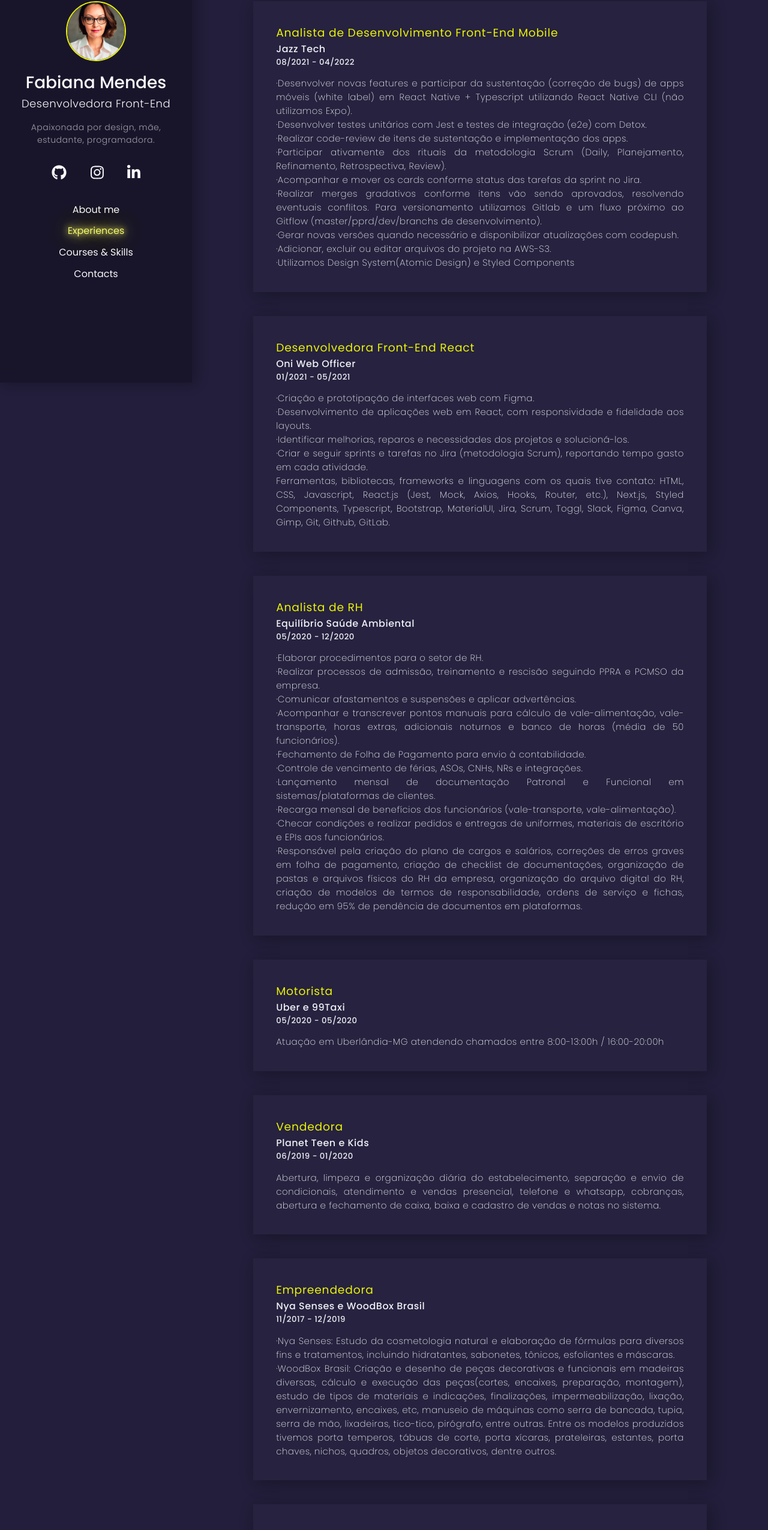
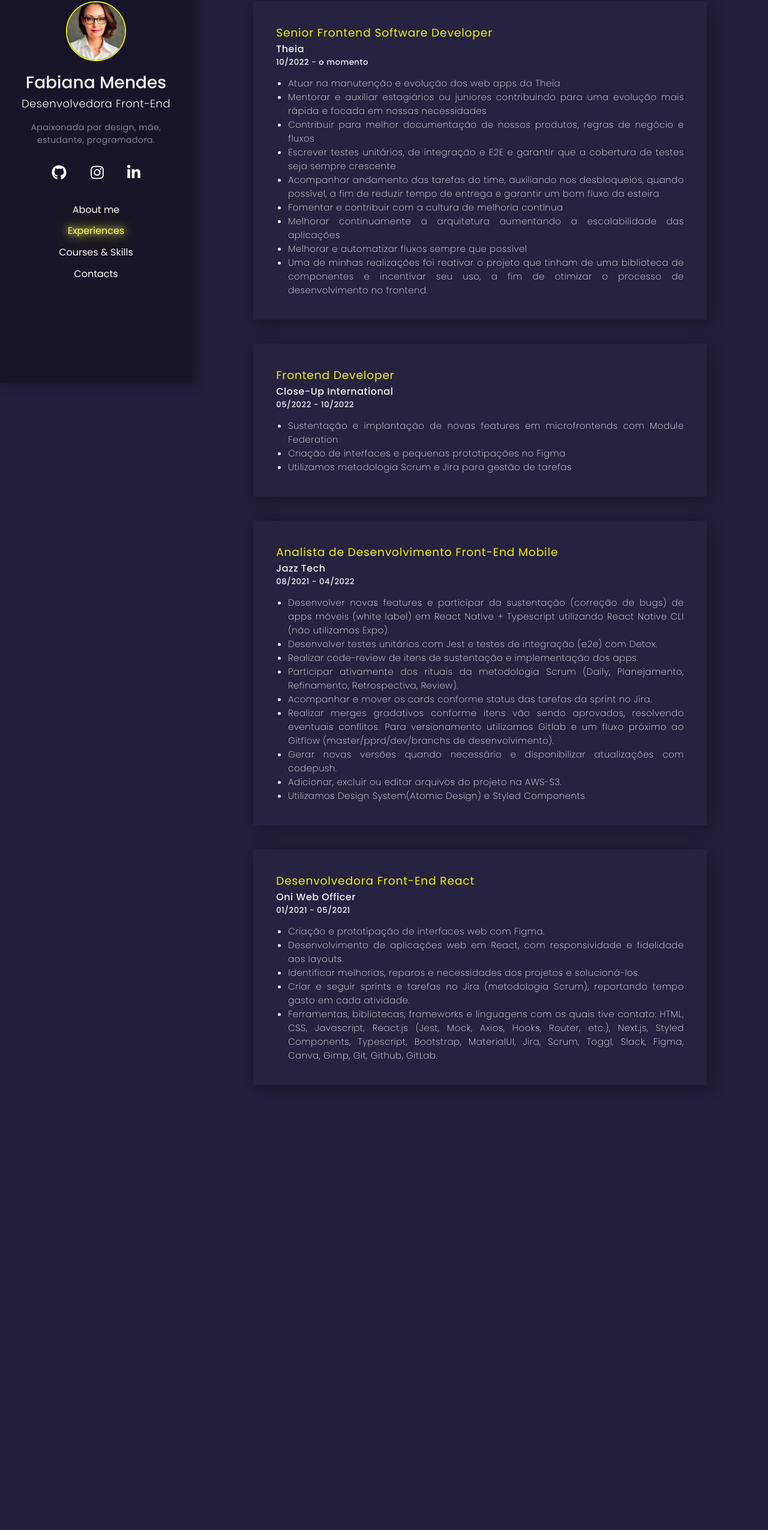
Before and after one commit to FabianaMendes/react-portfolio, a React (Create React App) app: page /experiences in a window 1280 px wide. Shown: the part 162-2713 px from the top of the page at 60% size. After the commit the page ends 2074 px from the top, so only its background shows below. Built offline with nearby package versions, Linux system fonts and the light colour scheme.

Commit message:
Improve css, update experiences

```diff
--- a/src/App.css
+++ b/src/App.css
@@ -2,7 +2,7 @@
 
 :root {
   --primary: #eaf205;
-  --primary-dark: #b9bf04;
+  --primary-dark: #a8ad0c;
   --primary-light: #f2f769;
   --light: #f8f8f8;
   --light-gray: #eef0f6;
@@ -10,17 +10,6 @@
   --dark-gray: #221e3b;
   --dark: #18152b;
 }
-
-/* :root {
-    --primary: #F5A9E1;
-    --primary-dark: #F294D9;
-    --primary-light: #F7BFE8;
-    --light: #F8F8F8;
-    --light-gray: #EEF0F6;
-    --gray: #888888;
-    --dark-gray: #221d42;
-    --dark: #1C1737;
-  } */
 
 * {
   margin: 0;
--- a/src/components/SkillBar/style.css
+++ b/src/components/SkillBar/style.css
@@ -21,7 +21,11 @@
   top: 0;
   left: 0;
   height: 100%;
-  background-color: var(--primary);
+  background-color: var(--primary-dark);
+}
+
+.skill p {
+  color: #FFF;
 }
 
 .skillbar-container .skillbar .skill p {
--- /dev/null
+++ b/src/helpers.js
@@ -0,0 +1,9 @@
+export function formatItemsForList(items) {
+  return (
+    <ul style={{ paddingLeft: 20 }}>
+      {items.map(item => (
+        <li>{item}</li>
+      ))}
+    </ul>
+  )
+}
--- a/src/pages/Experiences/index.js
+++ b/src/pages/Experiences/index.js
@@ -1,4 +1,5 @@
 import Card from "../../components/Cards";
+import { formatItemsForList } from "../../helpers";
 import "./style.css";
 
 export default function Experiences() {
@@ -9,173 +10,85 @@ export default function Experiences() {
         <div className="line"></div>
         <div className="cards-experiences">
           <Card
+            position="Senior Frontend Software Developer"
+            company="Theia"
+            time="10/2022 - o momento"
+            description={formatItemsForList([
+              `Atuar na manutenção e evolução dos web apps da Theia`,
+              `Mentorar e auxiliar estagiários ou juniores contribuindo
+              para uma evolução mais rápida e focada em nossas necessidades`,
+              `Contribuir para melhor documentação de nossos produtos,
+              regras de negócio e fluxos`,
+              `Escrever testes unitários, de integração e E2E e garantir
+              que a cobertura de testes seja sempre crescente`,
+              `Acompanhar andamento das tarefas do time, auxiliando nos desbloqueios,
+              quando possível, a fim de reduzir tempo de entrega e garantir
+              um bom fluxo da esteira`,
+              `Fomentar e contribuir com a cultura de melhoria contínua`,
+              `Melhorar continuamente a arquitetura aumentando a escalabilidade
+              das aplicações`,
+              `Melhorar e automatizar fluxos sempre que possível`,
+              `Uma de minhas realizações foi reativar o projeto que tinham
+              de uma biblioteca de componentes e incentivar seu uso, a fim de
+              otimizar o processo de desenvolvimento no frontend.`
+            ])}
+          />
+          <Card
+            position="Frontend Developer"
+            company="Close-Up International"
+            time="05/2022 - 10/2022"
+            description={formatItemsForList([
+              `Sustentação e implantação de novas features em microfrontends com Module Federation`,
+              `Criação de interfaces e pequenas prototipações no Figma`,
+              `Utilizamos metodologia Scrum e Jira para gestão de tarefas`
+            ])}
+          />
+          <Card
             position="Analista de Desenvolvimento Front-End Mobile"
             company="Jazz Tech"
             time="08/2021 - 04/2022"
-            description={
-              <p>
-                ·Desenvolver novas features e participar da sustentação
+            description={formatItemsForList([
+              `Desenvolver novas features e participar da sustentação
               (correção de bugs) de apps móveis (white label) em React Native
-                + Typescript utilizando React Native CLI (não utilizamos Expo).
-                <br></br>
-                ·Desenvolver testes unitários com Jest e testes de integração
-                (e2e) com Detox.
-                <br></br>
-                ·Realizar code-review de itens de sustentação e implementação
-                dos apps.
-                <br></br>
-                ·Participar ativamente dos rituais da metodologia Scrum (Daily,
-                Planejamento, Refinamento, Retrospectiva, Review).
-                <br></br>
-                ·Acompanhar e mover os cards conforme status das tarefas da
-                sprint no Jira.
-                <br></br>
-                ·Realizar merges gradativos conforme itens vão sendo aprovados,
+              + Typescript utilizando React Native CLI (não utilizamos Expo).`,
+              `Desenvolver testes unitários com Jest e testes de integração
+              (e2e) com Detox.`,
+              `Realizar code-review de itens de sustentação e implementação
+              dos apps.`,
+              `Participar ativamente dos rituais da metodologia Scrum (Daily,
+              Planejamento, Refinamento, Retrospectiva, Review).`,
+              `Acompanhar e mover os cards conforme status das tarefas da
+              sprint no Jira.`,
+              `Realizar merges gradativos conforme itens vão sendo aprovados,
               resolvendo eventuais conflitos. Para versionamento utilizamos
               Gitlab e um fluxo próximo ao Gitflow (master/pprd/dev/branchs de
-                desenvolvimento).
-                <br></br>
-                ·Gerar novas versões quando necessário e disponibilizar
-                atualizações com codepush.
-                <br></br>
-                ·Adicionar, excluir ou editar arquivos do projeto na AWS-S3.
-                <br></br>
-                ·Utilizamos Design System(Atomic Design) e Styled Components
-              </p>
+              desenvolvimento).`,
+              `Gerar novas versões quando necessário e disponibilizar
+              atualizações com codepush.`,
+              `Adicionar, excluir ou editar arquivos do projeto na AWS-S3.`,
+              `Utilizamos Design System(Atomic Design) e Styled Components`
+            ])
             }
           />
           <Card
             position="Desenvolvedora Front-End React"
             company="Oni Web Officer"
             time="01/2021 - 05/2021"
-            description={
-              <p>
-                ·Criação e prototipação de interfaces web com Figma.
-                <br></br>
-                ·Desenvolvimento de aplicações web em React, com responsividade
-                e fidelidade aos layouts.
-                <br></br>
-                ·Identificar melhorias, reparos e necessidades dos projetos e
-                solucioná-los.
-                <br></br>
-                ·Criar e seguir sprints e tarefas no Jira (metodologia Scrum),
-                reportando tempo gasto em cada atividade.
-                <br></br>
-                Ferramentas, bibliotecas, frameworks e linguagens com os quais
+            description={formatItemsForList([
+              `Criação e prototipação de interfaces web com Figma.`,
+              `Desenvolvimento de aplicações web em React, com responsividade
+              e fidelidade aos layouts.`,
+              `Identificar melhorias, reparos e necessidades dos projetos e
+              solucioná-los.`,
+              `Criar e seguir sprints e tarefas no Jira (metodologia Scrum),
+              reportando tempo gasto em cada atividade.`,
+              `Ferramentas, bibliotecas, frameworks e linguagens com os quais
               tive contato: HTML, CSS, Javascript, React.js (Jest, Mock,
               Axios, Hooks, Router, etc.), Next.js, Styled Components,
               Typescript, Bootstrap, MaterialUI, Jira, Scrum, Toggl, Slack,
-                Figma, Canva, Gimp, Git, Github, GitLab.
-              </p>
+              Figma, Canva, Gimp, Git, Github, GitLab.`
+            ])
             }
-          />
-          <Card
-            position="Analista de RH"
-            company="Equilíbrio Saúde Ambiental"
-            time="05/2020 - 12/2020"
-            description={
-              <p>
-                ·Elaborar procedimentos para o setor de RH.
-                <br></br>
-                ·Realizar processos de admissão, treinamento e rescisão seguindo
-                PPRA e PCMSO da empresa.
-                <br></br>
-                ·Comunicar afastamentos e suspensões e aplicar advertências.
-                <br></br>
-                ·Acompanhar e transcrever pontos manuais para cálculo de
-                vale-alimentação, vale-transporte, horas extras, adicionais
-                noturnos e banco de horas (média de 50 funcionários).
-                <br></br>
-                ·Fechamento de Folha de Pagamento para envio à contabilidade.
-                <br></br>
-                ·Controle de vencimento de férias, ASOs, CNHs, NRs e
-                integrações.
-                <br></br>
-                ·Lançamento mensal de documentação Patronal e Funcional em
-                sistemas/plataformas de clientes.
-                <br></br>
-                ·Recarga mensal de benefícios dos funcionários (vale-transporte,
-                vale-alimentação).
-                <br></br>
-                ·Checar condições e realizar pedidos e entregas de uniformes,
-                materiais de escritório e EPIs aos funcionários.
-                <br></br>
-                ·Responsável pela criação do plano de cargos e salários,
-                correções de erros graves em folha de pagamento, criação de
-                checklist de documentações, organização de pastas e arquivos
-                físicos do RH da empresa, organização do arquivo digital do RH,
-                criação de modelos de termos de responsabilidade, ordens de
-                serviço e fichas, redução em 95% de pendência de documentos em
-                plataformas.
-              </p>
-            }
-          />
-          <Card
-            position="Motorista"
-            company="Uber e 99Taxi"
-            time="05/2020 - 05/2020"
-            description="Atuação em Uberlândia-MG atendendo chamados entre 8:00-13:00h / 16:00-20:00h"
-          />
-          <Card
-            position="Vendedora"
-            company="Planet Teen e Kids"
-            time="06/2019 - 01/2020"
-            description="Abertura, limpeza e organização diária do estabelecimento, separação e envio
-												de condicionais, atendimento e vendas presencial, telefone e whatsapp, cobranças,
-                        abertura e fechamento de caixa, baixa e cadastro de vendas e notas no sistema."
-          />
-          <Card
-            position="Empreendedora"
-            company="Nya Senses e WoodBox Brasil"
-            time="11/2017 - 12/2019"
-            description={
-              <p>
-                ·Nya Senses: Estudo da cosmetologia natural e elaboração de
-                fórmulas para diversos fins e tratamentos, incluindo
-                hidratantes, sabonetes, tônicos, esfoliantes e máscaras.
-                <br></br>
-                ·WoodBox Brasil: Criação e desenho de peças decorativas e
-                funcionais em madeiras diversas, cálculo e execução das
-                peças(cortes, encaixes, preparação, montagem), estudo de tipos
-                de materiais e indicações, finalizações, impermeabilização,
-                lixação, envernizamento, encaixes, etc, manuseio de máquinas
-                como serra de bancada, tupia, serra de mão, lixadeiras,
-                tico-tico, pirógrafo, entre outras. Entre os modelos produzidos
-                tivemos porta temperos, tábuas de corte, porta xícaras,
-                prateleiras, estantes, porta chaves, nichos, quadros, objetos
-                decorativos, dentre outros.
-              </p>
-            }
-          />
-          <Card
-            position="Empreendedora"
-            company="Cantinho da Roça"
-            time="04/2017 - 09/2017"
-            description=" Empresa especializada em produtos caipiras e/ou artesanais.
-                        Sócia e funcionária em tempo integral. Horário de funcionamento 7:00-19:00h.
-                        Compras, precificação, atendimento e vendas, marketing em redes sociais, controle financeiro,
-                        limpeza e organização diária do estabelecimento faziam parte da rotina de trabalho"
-          />
-          <Card
-            position="Gerente Geral"
-            company="Só Pedras Patrocínio LTDA"
-            time="11/2014 - 01/2017"
-            description="Atendimento, vendas, administração e gerenciamento.
-                        Atividades: Controle de caixa, gestão de pessoas, leitura e desenho de projetos, orçamentos e
-                        vendas, controle de produção e entregas, controle de estoque e compras, cadastro/entradas/saídas
-                        em sistema de NFe, demais funções administrativas relacionadas ao bom funcionamento da
-                        empresa. Equipe: 09 funcionários todos no setor de produção. Responsável pela implantação de
-												planilhas orçamentárias, antes inexistentes na empresa, o que agilizou e padronizou o processo
-												de orçamentos. Responsável pela regulamentação de licenças e autorizações ambientais e programas
-												de saúde antes pendentes"
-          />
-          <Card
-            position="Auxiliar Administrativo"
-            company="Só Pedras Patrocínio LTDA"
-            time="11/2005 - 11/2014"
-            description="Atividades: Controle de estoque e almoxarifado, serviços bancários, manutenção e
-												pequenos reparos em lixadeiras e serra mármores, atendimento ao cliente, desenho de projetos,
-												compras, controle de entregas, abertura de ordens de serviço e agendamentos, limpeza e organização."
           />
         </div>
       </div>
```
Also changed, not shown: src/pages/About/index.js (+15 -12 lines). Lines whose indentation alone changed are shown as unchanged.
